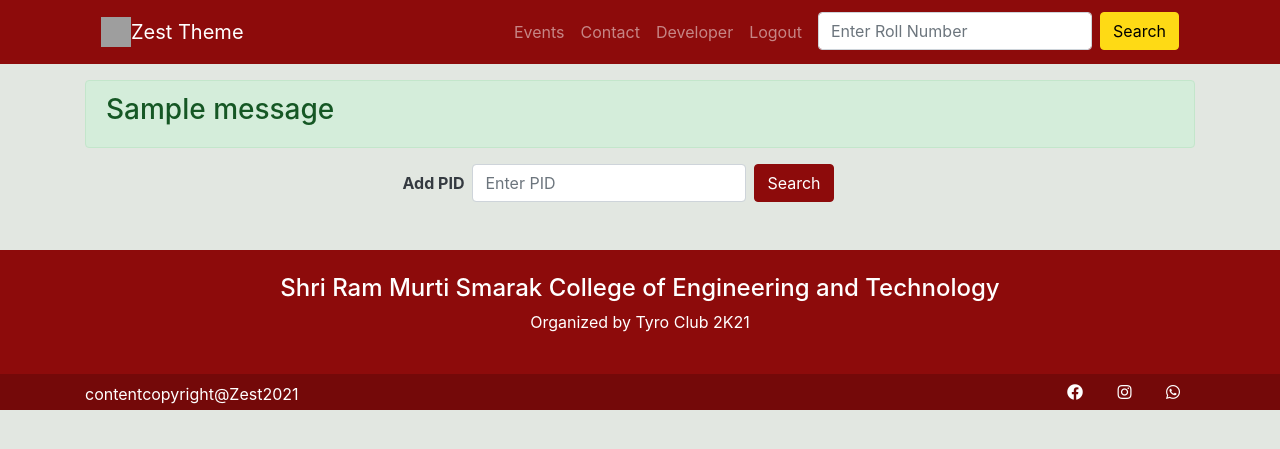
After one commit to nikhil777jais/Registration_Portal, a Django app: page /zest/add_pid_in_tid/31000/ in a window 1280 px wide. The commit adds this page. Shown: the top 449 px of the page. Run offline with Django 3.2, Linux system fonts and the light colour scheme; a user stored in the database is signed in; data comes from the database, SQL or seed files in the repository; both versions use the stored data as it was after the commit; one stand-in notice (Sample message) is shown; some libraries are stand-ins or nearby versions; grey boxes are pictures that could not be loaded.

Commit message:
tid generation added

```diff
--- a/zest/admin.py
+++ b/zest/admin.py
@@ -1,6 +1,10 @@
 from django.contrib import admin
-from . models import Pid
+from . models import Pid, Tid
 
 @admin.register(Pid)
 class PidAdmin(admin.ModelAdmin):
     list_display = ['id','name', 'roll_no',]
+
+@admin.register(Tid)
+class TidAdmin(admin.ModelAdmin):
+    list_display = ['id','pids']
--- a/zest/forms.py
+++ b/zest/forms.py
@@ -1,5 +1,7 @@
+from django.db.models import fields
+from django.db.models.base import Model
 from django.forms import widgets
-from . models import Pid
+from . models import Pid, Tid
 from django import forms
 from django.contrib.auth.forms import UserCreationForm, AuthenticationForm
 from django.contrib.auth.models import User
--- a/zest/models.py
+++ b/zest/models.py
@@ -10,43 +10,61 @@ def validate_phone(value):
   else:
     raise ValidationError("Invalid Mobile No")
 
-COLLEGE_CHOICES = (
-        ('SRMS CET', 'SRMS CET'),
-        ('SRMS CERT', 'SRMS UNNAO'),
-        ('SRMS UNNAO', 'SRMS UNNAO'),
-        ('SRMS IMS', 'SRMS IMS'),
-        ('SRMS NURSING', 'SRMS NURSING'),
+COLLEGE_CHOICES =	(
+	('SRMS CET', 'SRMS CET'),
+  ('SRMS CERT', 'SRMS UNNAO'),
+  ('SRMS UNNAO', 'SRMS UNNAO'),
+  ('SRMS IMS', 'SRMS IMS'),
+  ('SRMS NURSING', 'SRMS NURSING'),
 )
 COURSE_CHOICES = (
-        ('B.Tech.', 'B.Tech.'),
-        ('M.Tech.', 'M.Tech.'),
-        ('B.Pharma', 'B.Pharma'),
-        ('M.Pharma', 'M.Pharma'),
-        ('MBA', 'MBA'),
+  ('B.Tech.', 'B.Tech.'),
+  ('M.Tech.', 'M.Tech.'),
+  ('B.Pharma', 'B.Pharma'),
+  ('M.Pharma', 'M.Pharma'),
+  ('MBA', 'MBA'),
 )
 BRANCH_CHOICES = (
-        ('CSE', 'CSE'),
-        ('IT', 'IT'),
-        ('EC', 'EC'),
-        ('EN', 'EN'),
-        ('ME', 'ME'),
-        ('NA', 'NA'),
+	('CSE', 'CSE'),
+	('IT', 'IT'),
+	('EC', 'EC'),
+	('EN', 'EN'),
+	('ME', 'ME'),
+	('NA', 'NA'),
 )
 BATCH_CHOICES = (
-        ('2021', '2021'),
-        ('2020', '2020'),
-        ('2019', '2019'),
-        ('2018', '2018'),
-        ('2017', '2017'),
+	('2021', '2021'),
+	('2020', '2020'),
+	('2019', '2019'),
+	('2018', '2018'),
+	('2017', '2017'),
 )
 class Pid(models.Model):
-  id = models.BigAutoField(auto_created=True, primary_key=True, serialize=False, verbose_name='ID', default=21000)
-  name = models.CharField(max_length=50, help_text='Enter Name')
-  college_name = CharField(choices=COLLEGE_CHOICES, max_length=100, help_text='Select College')
-  roll_no = models.IntegerField(unique=True)
-  batch = models.CharField(choices=BATCH_CHOICES, max_length=25, help_text='Select Batch')
-  course = models.CharField(choices=COURSE_CHOICES, max_length=25, help_text='Select Course')
-  branch = models.CharField(choices=BRANCH_CHOICES, max_length=50, help_text='Select Branch')
-  phone = models.IntegerField(help_text='Enter Mobile No',validators =[validate_phone])
-  date_joined = models.DateTimeField(default=timezone.now)
-  generated_by = models.ForeignKey(User, on_delete=models.PROTECT,related_name='gereted_pid')
+    id = models.BigAutoField(auto_created=True, primary_key=True, serialize=False, verbose_name='ID')
+    name = models.CharField(max_length=50, help_text='Enter Name')
+    college_name = CharField(choices=COLLEGE_CHOICES, max_length=100, help_text='Select College')
+    roll_no = models.IntegerField(unique=True)
+    batch = models.CharField(choices=BATCH_CHOICES, max_length=25, help_text='Select Batch')
+    course = models.CharField(choices=COURSE_CHOICES, max_length=25, help_text='Select Course')
+    branch = models.CharField(choices=BRANCH_CHOICES, max_length=50, help_text='Select Branch')
+    phone = models.IntegerField(help_text='Enter Mobile No',validators =[validate_phone])
+    date_joined = models.DateTimeField(default=timezone.now)
+    generated_by = models.ForeignKey(User, on_delete=models.PROTECT,related_name='gereted_pid')
+
+    @property
+    def tids(self):
+    	return self.tid_set.all()
+
+class Tid(models.Model):
+    id = models.BigAutoField(auto_created=True, primary_key=True, serialize=False, verbose_name='ID')
+    pid = models.ManyToManyField(Pid, blank=True, related_name= 'pids')
+
+    @property
+    def get_pid_count(self):
+      return self.pid.count()
+
+    def get_all_pid(self):
+      return self.pid.all()
+
+    def pids(self):
+      return " , ".join([ str(p.id) for p in self.pid.all()])
--- a/zest/templates/zest/home.html
+++ b/zest/templates/zest/home.html
@@ -26,7 +26,7 @@
         <div class="card-body">
           <h5 class="card-title">Register team</h5>
           <p class="card-text">With supporting text below as a natural lead-in to additional content.</p>
-          <a href="#" class="btn btn-color">Click Here</a>
+          <a href="{% url 'generate_tid' %}" class="btn btn-color">Click Here</a>
         </div>
       </div>
     </div>
--- a/zest/templates/zest/pid_info.html
+++ b/zest/templates/zest/pid_info.html
@@ -56,7 +56,7 @@
           <tr>
             <th class="align-middle py-2" width=20% scope="row">Branch</th>
             <td class="align-left py-2" width=30%>{{pid.branch}}</td>
-            <th class="align-middle py-2" width=20% scope="row">Date</th>
+            <th class="align-middle py-2" width=20% scope="row">Registration Date</th>
             <td class="align-left py-2">{{pid.date_joined}}</td>
           </tr>
           <tr>
--- /dev/null
+++ b/zest/templates/zest/tid_info.html
@@ -0,0 +1,33 @@
+{% extends 'zest/base.html' %}
+{% load static %}
+{% block message %}
+<div class="container text-white">
+  <div class="row">
+    <div class="col-md-12 mt-3">
+      {% if messages %}
+      {% for message in messages %}
+      <div {% if message %} class="alert alert-{{message.tags}}" {% endif %}role="alert">
+        <h3>{{message}}</h3>
+      </div>
+      {% endfor %}
+      {% endif %}
+    </div>
+  </div>
+</div>
+{% endblock message %}
+{% block content %}
+  {% if tid_obj %}
+    <div class="container">
+      <div class="row justify-content-center">
+        <div class="col-md-5 p-0 text-dark ">
+           <form action="{% url 'add_pid_in_tid' tid_obj.id %}" method="POST" class="form-inline" novalidate>
+              {% csrf_token %}
+              <label for="pid"><b>Add PID</b></label>
+              <input class="form-control mx-sm-2" type="search" placeholder="Enter PID" name="pid" aria-label="Add Pid">
+              <button class="btn btn-color my-2 my-sm-0" type="submit">Search</button>
+            </form>
+        </div>
+      </div>
+    </div>
+  {% endif %}
+{% endblock content %}
--- a/zest/urls.py
+++ b/zest/urls.py
@@ -3,6 +3,8 @@ from . import views
 urlpatterns = [
     path('home', views.home, name='home' ),
     path('generate_pid/', views.generate_pid, name='generate_pid' ),
+    path('generate_tid/', views.generate_tid, name='generate_tid' ),
+    path('add_pid_in_tid/<int:tid>/', views.add_pid_in_tid, name='add_pid_in_tid' ),
     path('search_pid/<int:roll_no>/', views.search_pid_by_roll, name='search_pid_by_roll'),
     path('search_pid/', views.search_pid, name='search_pid' ),
     path('signup/', views.signup, name='signup'),
--- a/zest/views.py
+++ b/zest/views.py
@@ -2,7 +2,7 @@ from django.http.response import HttpResponseRedirect
 from django.shortcuts import render
 from django.contrib import messages
 from django.contrib.auth import authenticate, login, logout
-from zest.models import Pid
+from zest.models import Pid,Tid
 from zest.forms import Sign_up_form, log_in_form
 from . forms import Generate_Pid_form
 from django.contrib.auth.models import Group
@@ -98,3 +98,19 @@ def search_pid_by_roll(request, roll_no):
   if roll_no:
     pid  = Pid.objects.filter(roll_no=roll_no)[0]
     return render(request,'zest/pid_info.html', {'pid':pid})
+
+@login_required(login_url='/zest/login/')
+def generate_tid(request):
+  tid = Tid()
+  tid.save()
+  return HttpResponseRedirect('/zest/add_pid_in_tid/{0}'.format(tid.id))
+
+@login_required(login_url='/zest/login/')
+def add_pid_in_tid(request,tid):
+  tid_obj = Tid.objects.get(id=tid)
+  if request.method == "POST":
+    pid1 = request.POST.get('pid',False)
+    tid_obj.pid.add(pid1)
+    return render(request,'zest/tid_info.html',{'tid_obj':tid_obj})
+  else:
+    return render(request,'zest/tid_info.html',{'tid_obj':tid_obj})
```
Also changed, not shown: db.sqlite3, zest/migrations/0002_alter_pid_id.py (added), zest/migrations/0003_tid.py (added), zest/migrations/0004_alter_tid_id.py (added).
